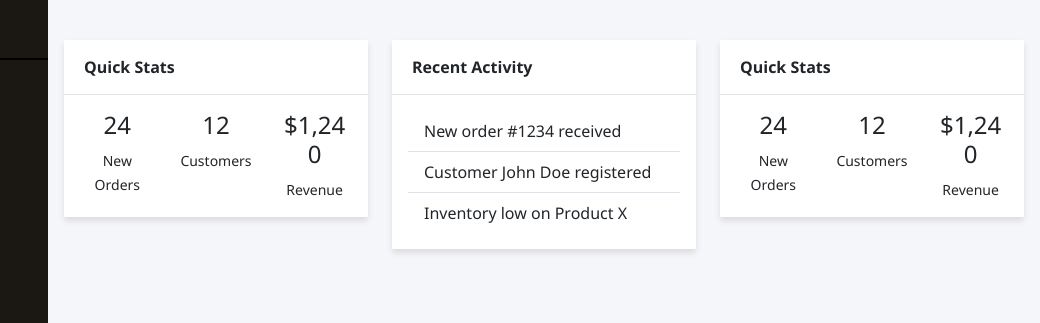
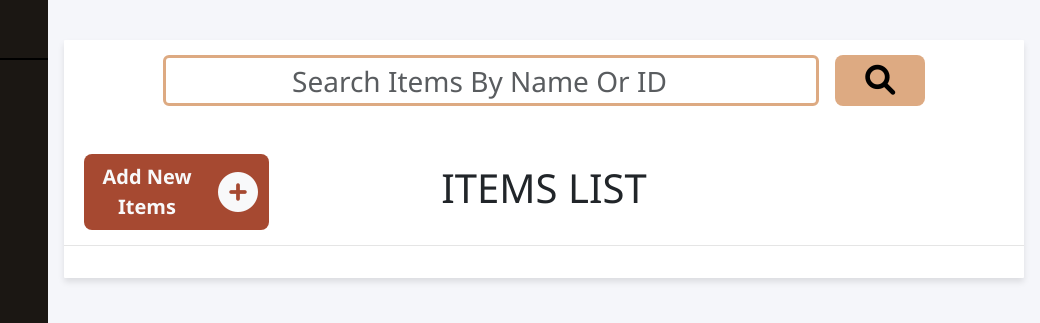
Before and after one commit to LakshanEdirisinghe/MOS-Burger, a plain HTML site: page index.html in a window 1280 px wide. Shown: the top 323 px of the page, 240-1280 px from the left. Drawn offline with nearby package versions, Linux system fonts and the light colour scheme.

Commit message:
Inventory card head section was developed

```diff
--- a/index.html
+++ b/index.html
@@ -86,70 +86,61 @@
             <h1>customers</h1>
         </div>
         <div id="inventory" class="page active ms-3 me-3" style="display: none;">
-            <div class="row">
-                <div class=" col-12 col-lg-4">
+
+
             <div class="card">
                 <div class="card-header">
-                            Quick Stats
-                        </div>
-                        <div class="card-body">
-                            <div class="row text-center">
-                                <div class="col-4">
-                                    <h4>24</h4>
-                                    <small>New Orders</small>
-                                </div>
-                                <div class="col-4">
-                                    <h4>12</h4>
-                                    <small>Customers</small>
-                                </div>
-                                <div class="col-4">
-                                    <h4>$1,240</h4>
-                                    <small>Revenue</small>
+                    <div class="row justify-content-center">
+
+                        <div class="col-10 d-flex gap-3">
+                            <input type="search" class="form-control border-3 fs-3 text-center"
+                                placeholder="Search Items By Name Or ID"
+                                style="height: 51px; border-color: var(--light-team-brown) ;">
+
+                            <button type="button" class="btn border-0 btn-primary btn-lg"
+                                style="height: 51px; width: 100px; background-color:var(--light-team-brown);"><i
+                                    class="fa-sharp fa-solid fa-magnifying-glass fa-xl" style="color: #000000;"></i>
+                            </button>
                         </div>
                     </div>
+                    <div class="row mt-5 align-items-center">
+                        <div class="col-3">
+                            <button type="button" class="btn border-0 text-light fw-bold btn-lg d-lg-none d-block" style="background-color:var(--dark-team-brown);">Add New<i class="fa-solid fa-circle-plus fa-ms m-2"></i></button>
+                            <button type="button" class="btn border-0 text-light fw-bold btn-lg d-none d-lg-block" style="background-color:var(--dark-team-brown);">
+                                <div class="row align-items-center">
+                                    <div class="col-8">Add New <br> Items </div>
+                                    <div class="col-4"><i class="fa-solid fa-circle-plus fa-2xl"></i></div>
+                                </div>
+                            </button>
+                        </div>
+                        <div class="col-6 text-center">
+                            <h1 class="card-title text-uppercase">Items List</h1>
                         </div>
                     </div>
+
+
                 </div>
-                <div class="col-12 col-lg-4 ">
-                    <div class="card">
-                        <div class="card-header">
-                            Recent Activity
+                <div class="card-body"></div>
+
             </div>
-                        <div class="card-body">
-                            <ul class="list-group list-group-flush">
-                                <li class="list-group-item">New order
-                                    #1234 received</li>
-                                <li class="list-group-item">Customer
-                                    John Doe registered</li>
-                                <li class="list-group-item">Inventory
-                                    low on Product X</li>
-                            </ul>
+
+            <!-- <div class="row justify-content-center">
+
+                <div class="col-10 d-flex gap-3">
+                    <input type="search" class="form-control border-3 fs-3 text-center"
+                        placeholder="Search Items By Name Or ID"
+                        style="height: 51px; border-color: var(--light-team-brown) ;">
+
+                    <button type="button" class="btn border-0 btn-primary btn-lg"
+                        style="height: 51px; width: 100px; background-color:var(--light-team-brown);"><i
+                            class="fa-sharp fa-solid fa-magnifying-glass fa-xl" style="color: #000000;"></i>
+                    </button>
                 </div>
-                    </div>
-                </div>
-                <div class=" col-12 col-lg-4">
-                    <div class="card">
-                        <div class="card-header">
-                            Quick Stats
-                        </div>
-                        <div class="card-body">
-                            <div class="row text-center">
-                                <div class="col-4">
-                                    <h4>24</h4>
-                                    <small>New Orders</small>
-                                </div>
-                                <div class="col-4">
-                                    <h4>12</h4>
-                                    <small>Customers</small>
-                                </div>
-                                <div class="col-4">
-                                    <h4>$1,240</h4>
-                                    <small>Revenue</small>
-                                </div>
-                            </div>
-                        </div>
-                    </div>
-                </div>
+            </div> -->
+
+
+
+
         </div>
 
         <div id="reports" class="page" style="display: none;">
--- a/style.css
+++ b/style.css
@@ -7,6 +7,8 @@
     --sidebar-hover-bg: #34495e;
     --topbar-height: 60px;
     --transition-speed: 0.3s;
+    --light-team-brown:#DDAA82;
+    --dark-team-brown:#A64931;
 }
 
 
@@ -190,6 +192,17 @@ body {
     padding: 20px;
 }
 
+
+.logo {
+    margin-left: -6px;
+    width: 222px;
+}
+.card {
+    border: none;
+    border-radius: 1px;
+    box-shadow: 0 4px 6px rgba(0, 0, 0, 0.1);
+    margin-bottom: 20px;
+}
 .card {
     border: none;
     border-radius: 1px;
@@ -197,10 +210,6 @@ body {
     margin-bottom: 20px;
 }
 
-.logo {
-    margin-left: -6px;
-    width: 222px;
-}
 
 .card-header {
     background: white;
```
Lines whose indentation alone changed are shown as unchanged.
